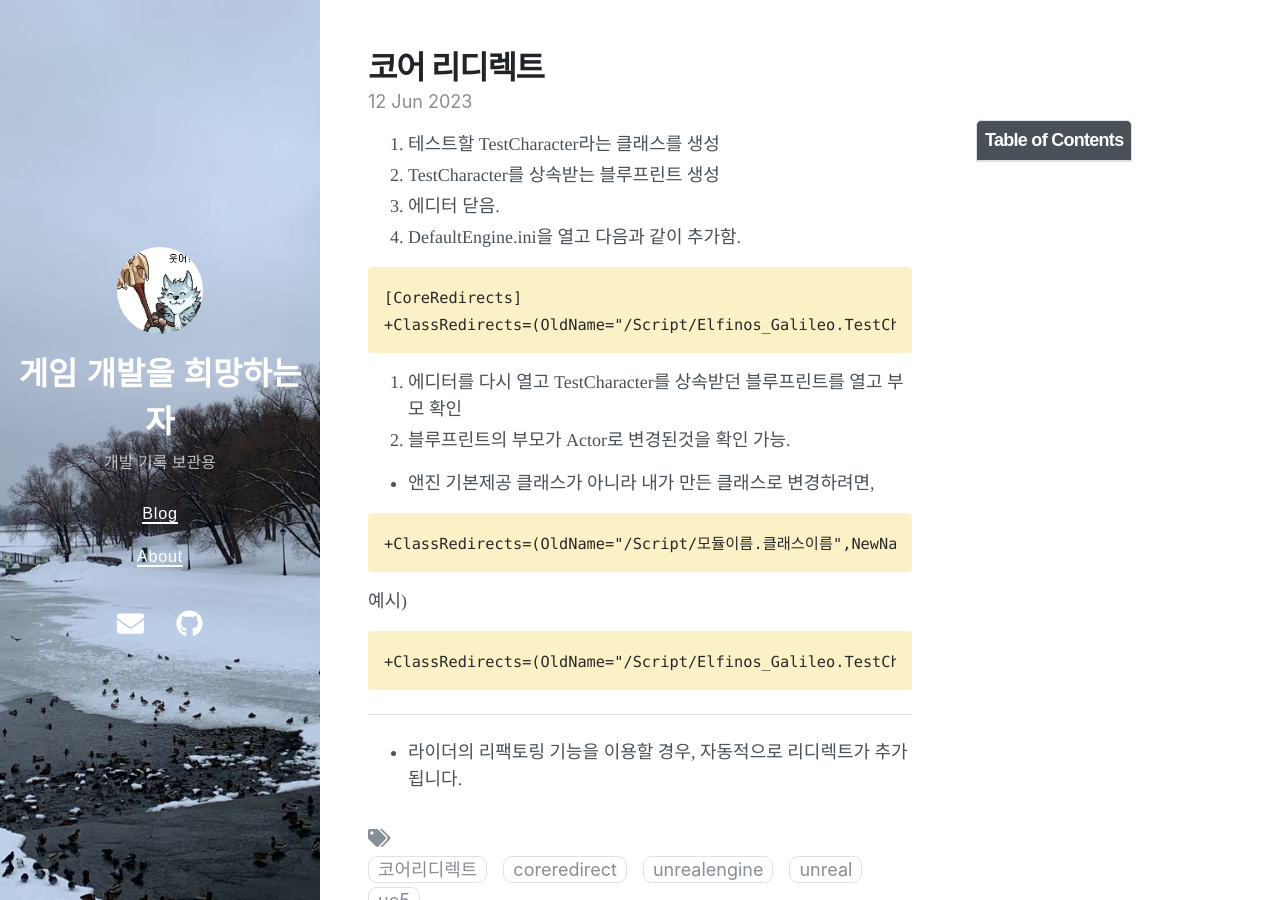
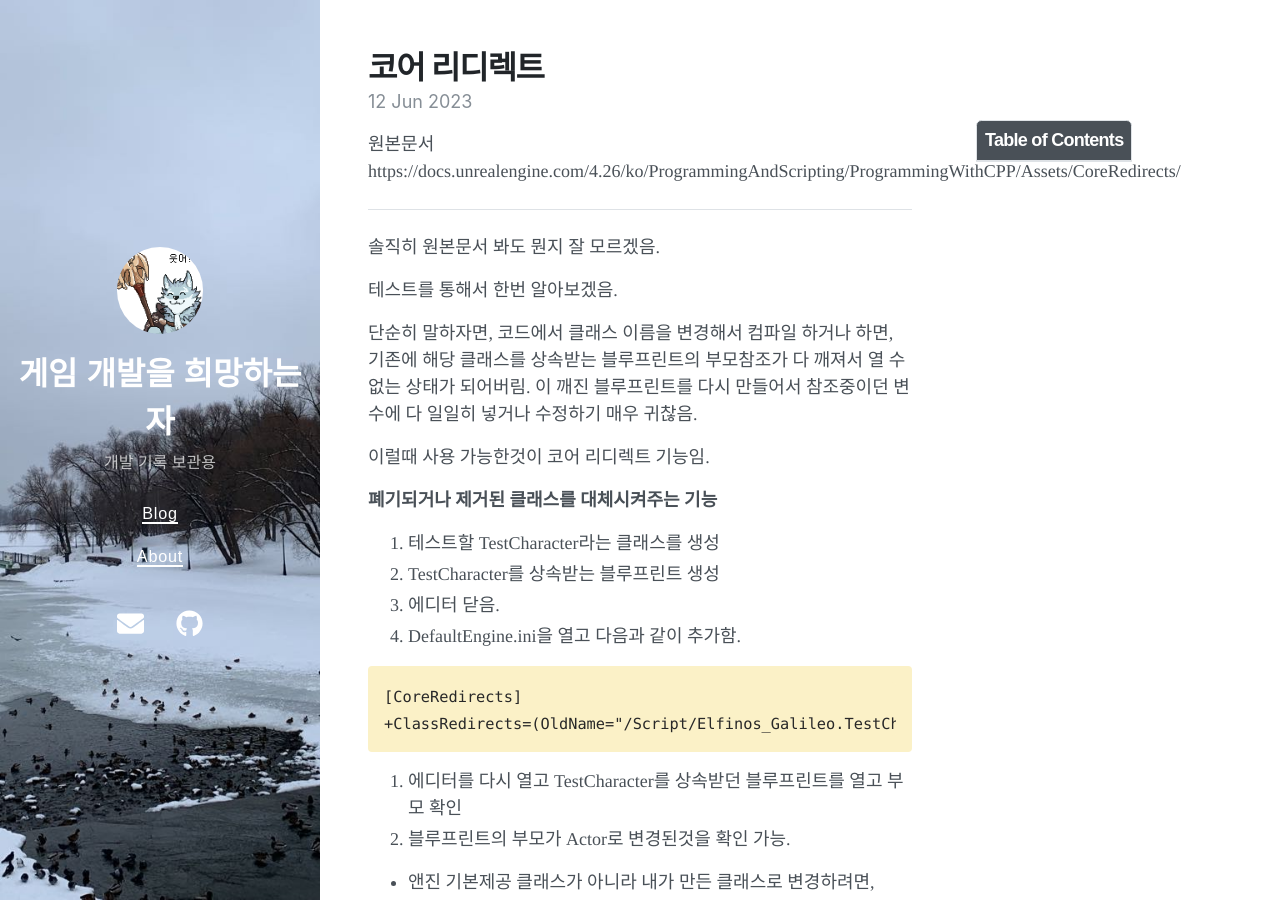
Before and after one commit to bu30808/bu30808.github.io, a Jekyll site: the page built from _posts/2023-06-12-coreRedirect.md, in a window 1280 px wide and 900 px high. Built offline with Jekyll 4.4.1, drawn with Linux system fonts in a browser that asks for light colours; nearby versions of some CDN libraries.

Commit message:
Update 2023-06-12-coreRedirect.md

```diff
--- a/_posts/2023-06-12-coreRedirect.md
+++ b/_posts/2023-06-12-coreRedirect.md
@@ -6,6 +6,23 @@ date: 2023-06-12
 tags: [코어리디렉트,CoreRedirect,UnrealEngine,Unreal,UE5]
 toc:  true
 ---
+
+
+원본문서 https://docs.unrealengine.com/4.26/ko/ProgrammingAndScripting/ProgrammingWithCPP/Assets/CoreRedirects/
+
+--------------------------------
+
+솔직히 원본문서 봐도 뭔지 잘 모르겠음.
+
+테스트를 통해서 한번 알아보겠음.
+
+단순히 말하자면, 코드에서 클래스 이름을 변경해서 컴파일 하거나 하면,
+기존에 해당 클래스를 상속받는 블루프린트의 부모참조가 다 깨져서 열 수 없는 상태가 되어버림.
+이 깨진 블루프린트를 다시 만들어서 참조중이던 변수에 다 일일히 넣거나 수정하기 매우 귀찮음.
+
+이럴때 사용 가능한것이 코어 리디렉트 기능임.
+
+**폐기되거나 제거된 클래스를 대체시켜주는 기능**
 
 
 1. 테스트할 TestCharacter라는 클래스를 생성
```
